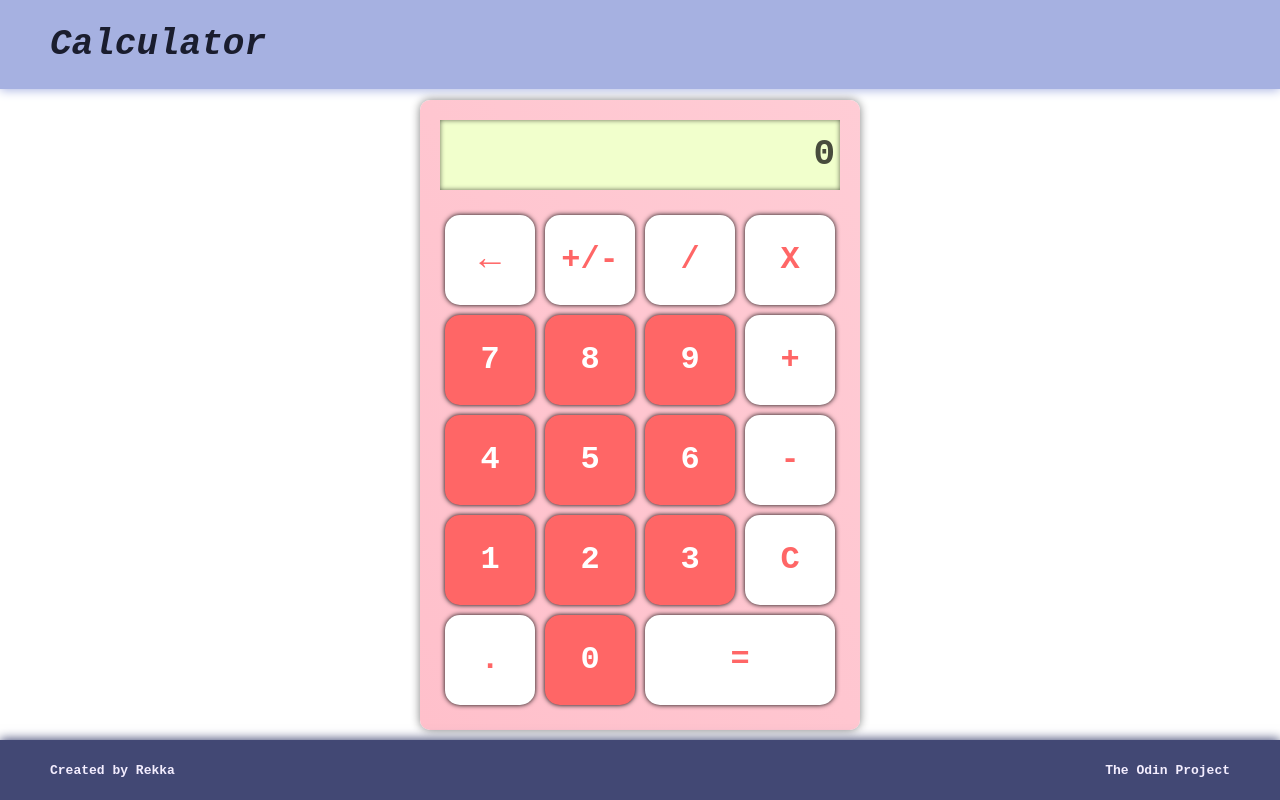
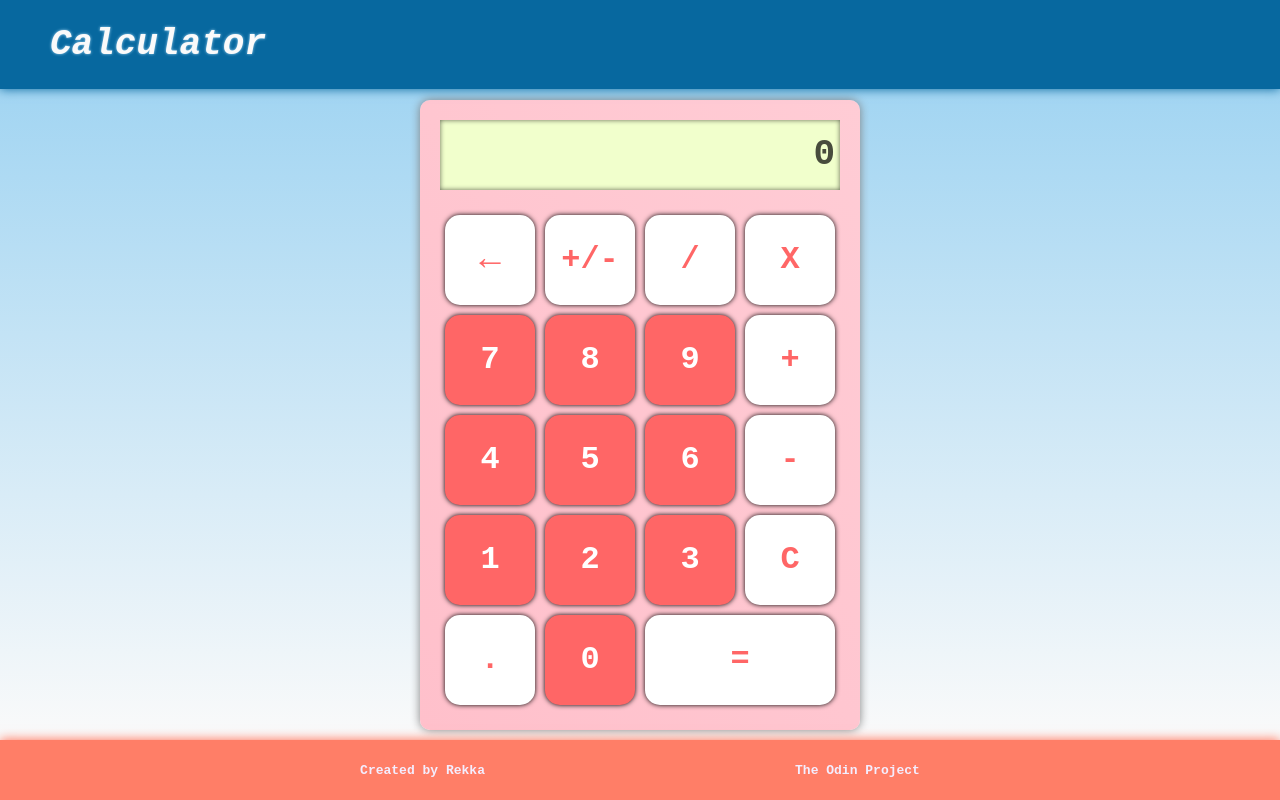
Before and after one commit to RekkaESP/odin-calculator, a plain HTML site: page index.html in a window 1280 px wide. Drawn offline with Linux system fonts and the light colour scheme.

Commit message:
Add more styling

```diff
--- a/styles/style.css
+++ b/styles/style.css
@@ -10,19 +10,22 @@ body {
 }
 
 #header{
-    background-color: #a6b1e1;
-    box-shadow: 0px 1px 10px #a6b1e1;
-    padding: 0;
+    background-color: #07689f;
+    box-shadow: 0px 0px 10px #07689f;
     flex-basis: 80px;
+    z-index: 1;
 }
 #header h1{
     padding-left: 50px;
     font-size: 36px;
     font-style: italic;
-    color: #1a1d2e;
+    text-shadow: 0px 0px 3px #a2d5f2;
+    color: #fafafa  ;
 }
 
 #content {
+    background: linear-gradient(to bottom, #a2d5f2, #fafafa );
+
     display: flex;
     flex-direction: column;
     align-items: center;
@@ -40,8 +43,6 @@ body {
     align-items: center;
     background: linear-gradient(to bottom left,#ffccd5, #ffc0cb );
     max-width: fit-content;
-
-
 
     border-radius: 10px;
     box-shadow: 0px 0px 10px 0px gray;
@@ -130,12 +131,12 @@ body {
 }
 
 #footer {
-    background-color: #424874;
-    box-shadow: 0px -1px 10px #424874;
+    background-color: #ff7e67;
+    box-shadow: 0px -1px 10px #ff7e67;
     padding: 0;
     flex-basis: 60px;
     display: flex;
-    justify-content: space-between;
+    justify-content: space-evenly;
     align-items: center;
     padding: 0 50px;
     font-weight: bold;
```
Also changed, not shown: index.html (+0 -2 lines), 1 other file.
